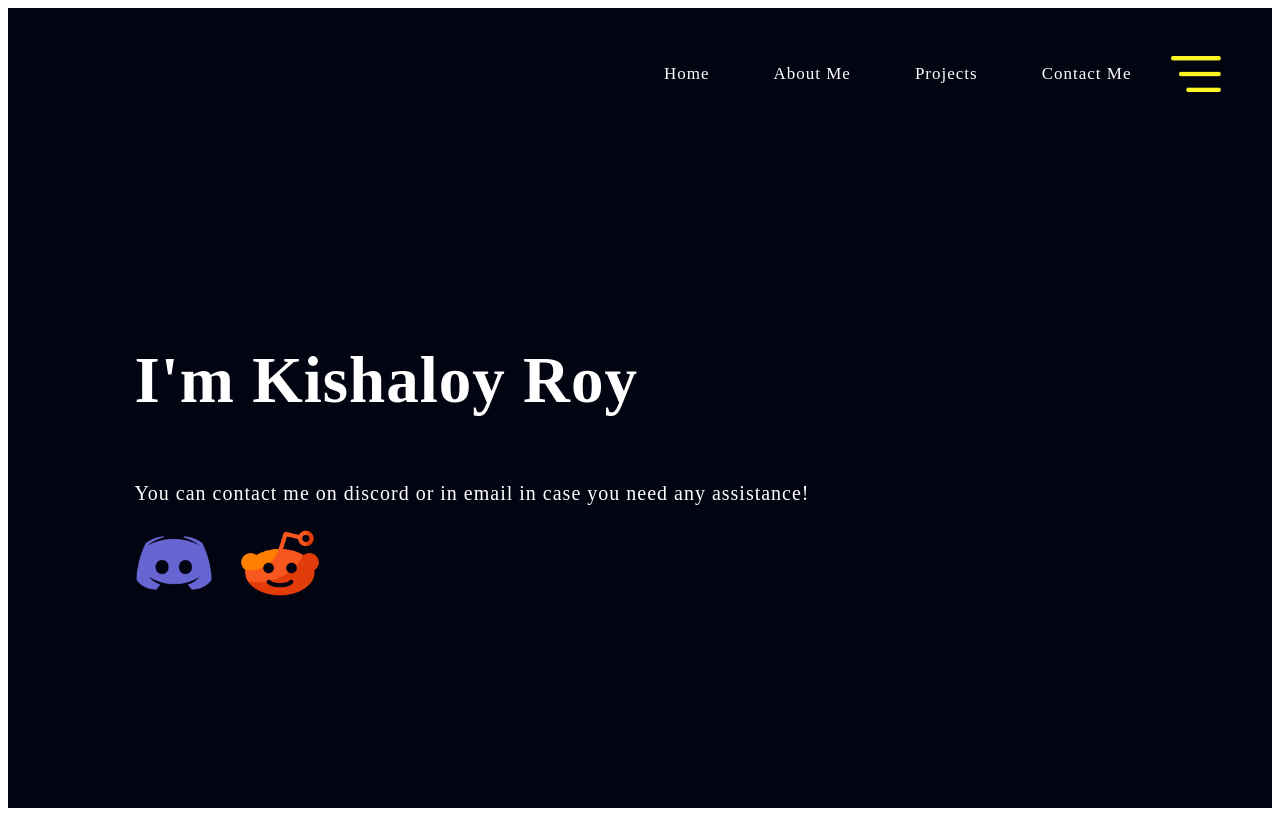
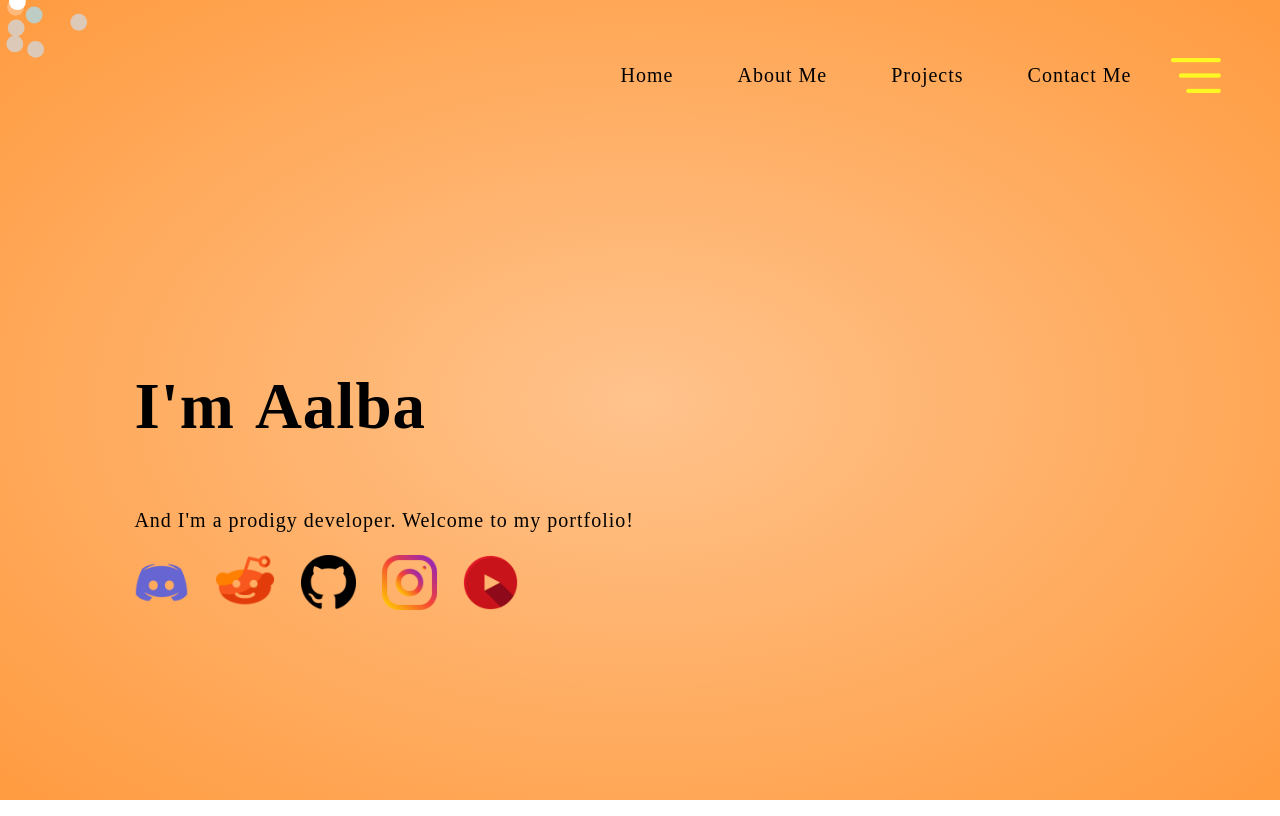
Before and after one commit to AalbatrossGuy/portfolio, a Flask app: page / in a window 1280 px wide. Run offline with Flask 2, Linux system fonts and the light colour scheme; some libraries are stand-ins or nearby versions; some web fonts are replaced.

Commit message:
Added effect on first page

```diff
--- /dev/null
+++ b/static/ParticlesEffect.js
@@ -0,0 +1,121 @@
+const canvas = document.getElementById("canvas1");
+const ctx = canvas.getContext('2d');
+const mouseRad = 60;
+
+ctx.canvas.width = window.innerWidth;
+ctx.canvas.height = window.innerHeight;
+let prtclsArray = [];
+
+const colors = [
+    'white', 'rgba(255, 255, 255, 0.3)', 'rgba(173, 216, 230, 0.8)',
+    'rgba(211, 211, 211, 0.8)'
+]
+
+const maxSize = 40;
+const minSize = 0;
+
+let mouse = {
+    x: null,
+    y: null
+}
+
+
+window.addEventListener('mousemove',
+
+    function(event){
+        mouse.x = event.x;
+        mouse.y = event.y;
+        //console.log(mouse);
+    }
+
+);
+
+function Particles(x, y, directX, directY, size, colour) {
+        this.x = x;
+        this.y = y;
+        this.directX = directX,
+        this.directY = directY;
+        this.size = size;
+        this.color = colour;
+}
+
+Particles.prototype.draw = function() {
+    ctx.beginPath();
+    ctx.arc(this.x, this.y, this.size, 0, Math.PI * 2, false);
+    ctx.fillStyle = this.color;
+    ctx.fill();
+}
+
+Particles.prototype.update = function() {
+
+    if (this.x + this.size * 2 > canvas.width || this.x - this.size * 2 < 0){
+        this.directX = -this.directX;
+    }
+
+    if (this.y + this.size * 2 > canvas.height || this.y - this.size * 2 < 0){
+        this.directY = -this.directY;
+    }
+
+    this.x += this.directX;
+    this.y += this.directY;
+
+    if (mouse.x - this.x < mouseRad && mouse.x - this.x > -mouseRad && mouse.y - this.y < mouseRad && mouse.y - this.y > -mouseRad){
+        if (this.size < maxSize){
+            this.size += 3;
+        }
+    } else if (this.size > minSize){
+        this.size -= 0.1;
+    }
+    if (this.size < 0) {
+        this.size = 0;
+    }
+    this.draw();
+}
+
+function init() {
+    prtclsArray = [];
+    for (let i = 0; i < 1000; i++){
+        let size = 0;
+        let x = (Math.random() * ((innerWidth - size * 2) - (size * 2)) + size * 2);
+        let y = (Math.random() * ((innerHeight - size * 2) - (size * 2)) + size * 2);
+        let directX = (Math.random() * .2) - .1;
+        let directY = (Math.random() * .2) - .1;
+        let color = colors[Math.floor(Math.random() * colors.length)];
+
+        prtclsArray.push(new Particles(x, y, directX, directY, size, color));
+    }
+}
+
+function animationLoop() {
+    requestAnimationFrame(animationLoop);
+    ctx.clearRect(0, 0, innerWidth, innerHeight);
+
+    for (let i = 0; i < prtclsArray.length; i++){
+        prtclsArray[i].update();
+    }
+}
+
+init();
+animationLoop();
+
+window.addEventListener('resize',
+
+    function(){
+        canvas.width = innerWidth;
+        canvas.height = innerHeight;
+        // mouse.radius = ((canvas.height/80) * (canvas.height/80));
+        init();
+    }
+)
+
+setInterval(function() {
+    mouse.x = undefined;
+    mouse.y = undefined;
+}, 1000);
+
+// var typed = new typed("type", {
+//     strings: ["text", "text2", "text3", "text4"],
+//     typeSpeed: 100,
+//     backSpeed: 60,
+//     loop: true
+// });
--- a/static/style.css
+++ b/static/style.css
@@ -11,10 +11,19 @@
 .header{
   width: 100%;
   height: 100vh;
-  background: #020412;
+  /* background: #020412; */
   color: #fff;
   padding: none;
   position: relative;
+}
+
+#canvas1 {
+  position: absolute;
+  top: 0; left: 0;
+  width: 100%;
+  height: 100%;
+  /* background: linear-gradient(#25364f, #4d71a5, #9bc4ff); */
+  background: radial-gradient(#ffc38c, #ff9b40);
 }
 
 nav{
@@ -46,10 +55,12 @@
 }
 
 nav ul li a{
-  color: #fff;
+  /* color: rgb(253, 252, 252); */
+  color: black;
   text-decoration: none;
   letter-spacing: 1px;
-  font-size: 17px;
+  font-size: 20px;
+
 }
 
 .text{
@@ -58,12 +69,17 @@
   letter-spacing: 1px;
   line-height: 0px;
   padding-left: 10%;
+  color: black;
   /* text-indent: 1%; */
+}
+
+.maintext{
+  display: flex;
 }
 
 .text  h1{
   font-size: 65px;
-  line-height: 140px;
+  line-height: 100px;
 }
 
 /* .text a{
@@ -78,7 +94,7 @@
   text-indent: 80%;
 } */
 
-.text .dbtn{
+/* .text .dbtn{
   background: #7289da;
   color: #000;
   border: 2px solid #7289da;
@@ -92,17 +108,66 @@
   color: #000;
   margin-left: 30px;
   font-weight: 400;
-}
+} */
 
 .discord{
-  height: 80px;
-  width: 80px;
+  height: 55px;
+  width: 55px;
   margin-top: 10px;
 }
 
 .reddit{
-  height: 80px;
-  width: 80px;
+  height: 60px;
+  width: 60px;
   margin-top: 10px;
   padding-left: 20px;
 }
+
+.github{
+  height: 55px;
+  width: 55px;
+  margin-top: 10px;
+  padding-left: 20px;
+}
+
+.instagram{
+  height: 55px;
+  width: 55px;
+  margin-top: 10px;
+  padding-left: 20px;
+}
+
+.youtube{
+  height: 55px;
+  width: 55px;
+  margin-top: 10px;
+  padding-left: 20px;
+}
+
+
+.typing{
+  position: relative;
+  margin-left: 20px;
+}
+
+.typing::after{
+  content: "";
+  position: absolute;
+  right: -5px;
+  width: 1px;
+  height: 100%;
+  border-right: 2px solid black;
+  animation: blink 0.6s infinite ease;
+}
+
+@keyframes blink {
+
+  0%{
+    opacity: 0;
+  }
+
+  100%{
+    opacity: 1;
+  }
+
+}
--- /dev/null
+++ b/static/typing.js
@@ -0,0 +1,25 @@
+const texts = ["Kishaloy Roy", "AalbatrossGuy", "A Developer", "A Student"];
+
+let count = 0;
+let index = 0;
+let currText = "";
+let letter = "";
+
+(function type() {
+
+    if (count === texts.length){
+        count = 0;
+    }
+
+    currText = texts[count];
+    letter = currText.slice(0, ++index);
+    //console.log(letter);
+
+    document.querySelector(".typing").textContent = letter;
+    if (letter.length === currText.length){
+        count++;
+        index = 0;
+    }
+    setTimeout(type, 400);
+
+})();
--- a/templates/index.html
+++ b/templates/index.html
@@ -10,6 +10,8 @@
   </head>
   <body>
 
+    <canvas id="canvas1"></canvas>
+    <script src="static/ParticlesEffect.js"></script>
     <div class="header">
       <nav>
 
@@ -22,12 +24,21 @@
         <img src="static/menu.png" class='menu-icon'>
       </nav>
       <div class="text">
-        <h1>I'm Kishaloy Roy</h1>
-        <p>You can contact me on discord or in email in case you need any assistance!</p>
+        <div class="maintext">
+          <h1>I'm</h1> <h1 class="typing">Kishaloy Roy</h1>
+        </div>
+        <script src="static/typing.js"></script>
+        <p>And I'm a prodigy developer. Welcome to my portfolio!</p>
         <a href="">
-        <img class="discord" alt="Discord" src="static/discord.ico"></a>
+          <img class="discord" alt="Discord" src="static/discord.ico"></a>
         <a href="">
-        <img class="reddit" alt="Reddit" src="static/reddit.ico"></a>
+          <img class="reddit" alt="Reddit" src="static/reddit.ico"></a>
+        <a href="">
+          <img class="github" alt="Github" src="static/github.ico"></a>
+        <a href="">
+          <img class="instagram" alt="Instagram" src="static/instagram.png"></a>
+        <a href="">
+          <img class="youtube" alt="YouTube" src="static/youtube.ico"></a>
 
       </div>
 
```
